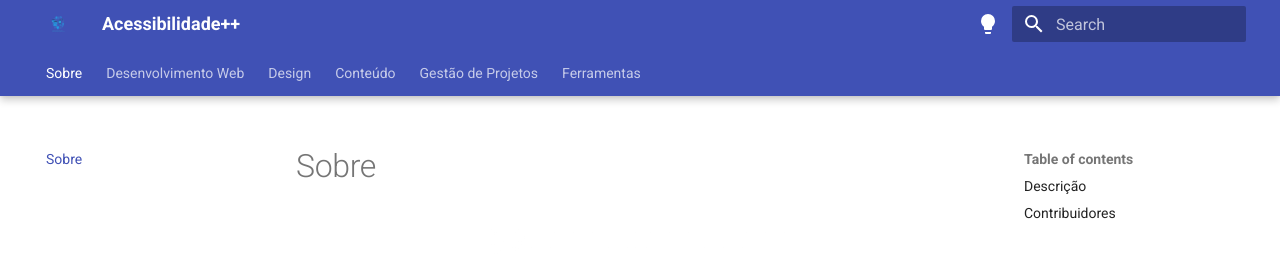
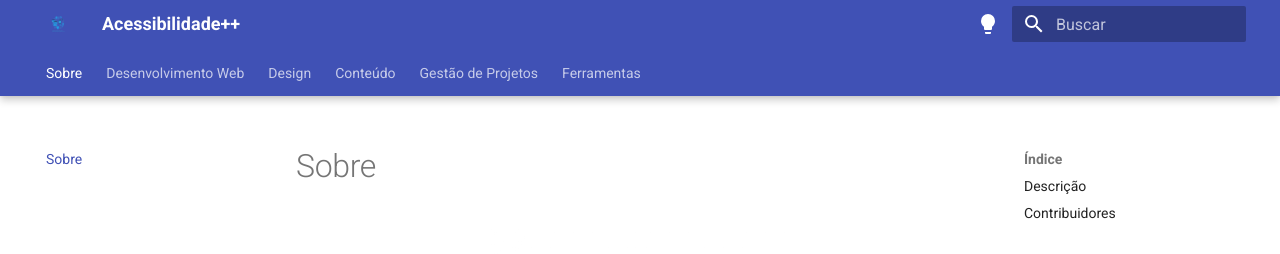
Before and after one commit to henriquecq/Acessibilidade_pp, an MkDocs documentation site: the page built from docs/index.md, in a window 1280 px wide. Shown: the top 254 px of the page. Built offline with MkDocs 1.6.1 and Material for MkDocs 9.7.7, drawn with Linux system fonts in a browser that asks for light colours.

Commit message:
Update mkdocs

```diff
--- a/mkdocs.yml
+++ b/mkdocs.yml
@@ -3,6 +3,7 @@
 theme:
   name: material
   logo: imagens/logo.png
+  language: pt
   palette:
     - scheme: default
       toggle:
@@ -33,11 +34,21 @@
   - tags
 
 markdown_extensions:
+  - attr_list
+  - md_in_html
+  - tables
+  - pymdownx.critic
+  - pymdownx.caret
+  - pymdownx.keys
+  - pymdownx.mark
+  - pymdownx.tilde
+  - admonition
+  - pymdownx.details
+  - pymdownx.superfences
   - pymdownx.tasklist:
       custom_checkbox: true
-  - attr_list
-  - md_in_html
   - pymdownx.blocks.caption
+
 
 extra_javascript:
   - js/checklist.js
```
Also changed, not shown: requirements.txt (+31 -3 lines).
